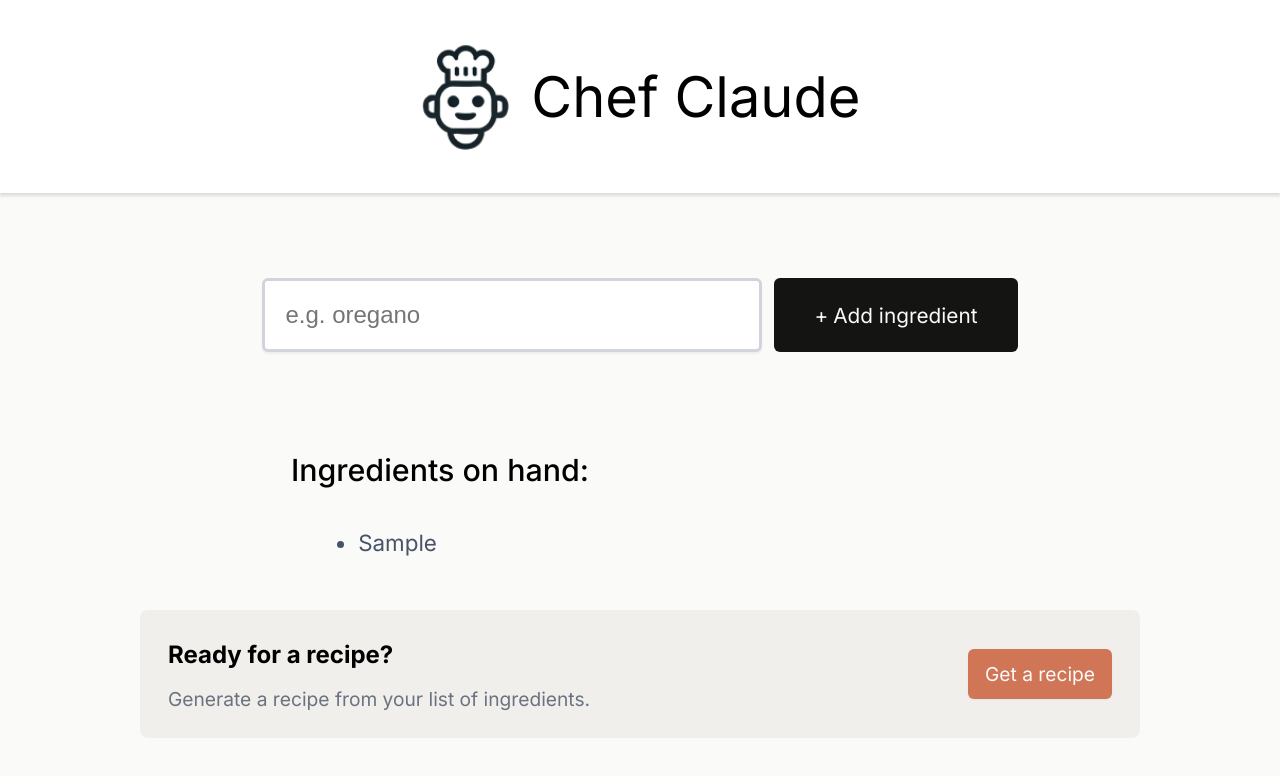
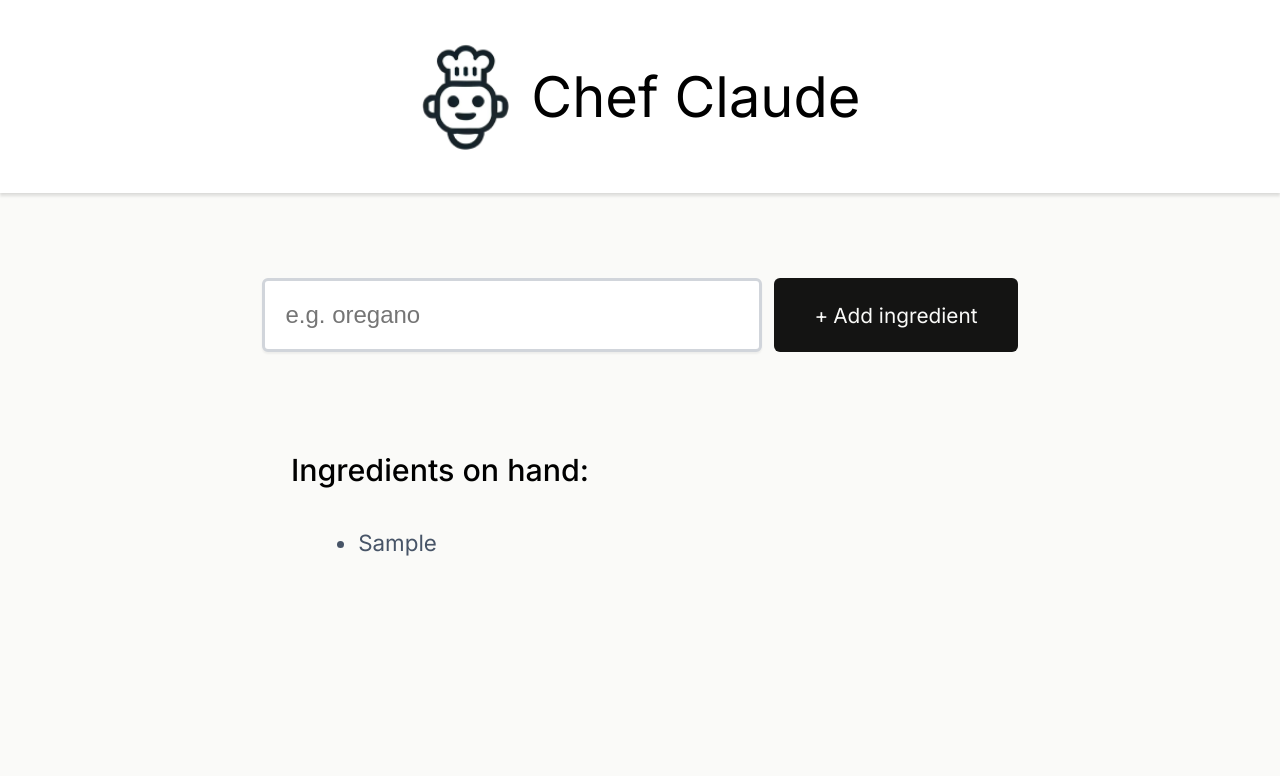
Before and after one commit to ajburrows/chef-claude, a React (Vite) app: page / in a window 1280 px wide. Both pictures are taken after typing "Sample" into the empty fields and a click on the button "Add ingredient". Shown: the top 776 px of the page. Built offline with nearby package versions, Linux system fonts and the light colour scheme.

Commit message:
Only render get-recipe-container if there are 4 or more ingredients

```diff
--- a/src/components/Main.jsx
+++ b/src/components/Main.jsx
@@ -29,6 +29,7 @@ export default function Main(){
                 <section className="ingredient-section">
                     <h2 className="ingredient-list-title">Ingredients on hand:</h2>
                     <ul className="ingredients-list" aria-live="polite">{ingredients_list_items}</ul>
+                    {ingredients.length > 3 ?
                         <div className="get-recipe-container">
                             <div>
                                 <h2>Ready for a recipe?</h2>
@@ -36,6 +37,8 @@ export default function Main(){
                             </div>
                             <button>Get a recipe</button>
                         </div>
+                        : null
+                    }
                 </section>
                 : null
             }
```
Lines whose indentation alone changed are shown as unchanged.
